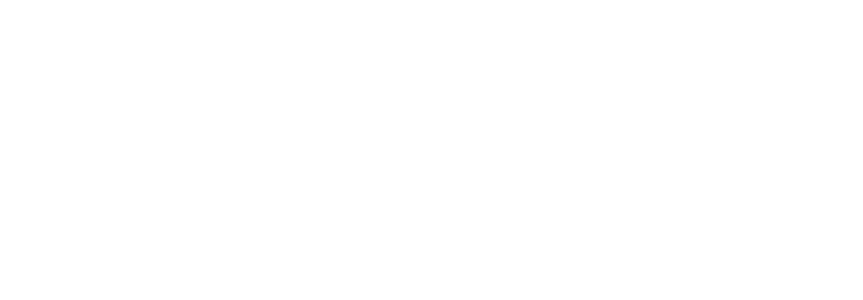
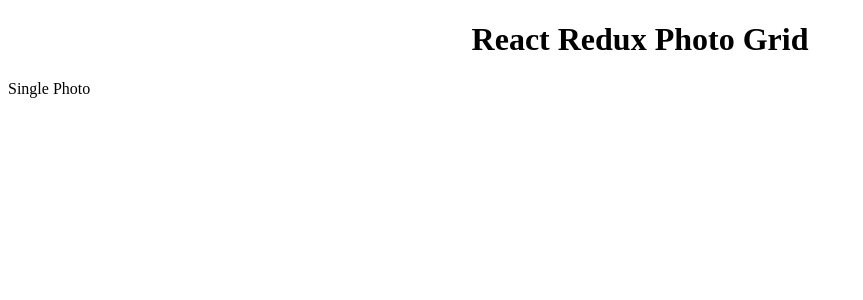
Before and after one commit to ankamsarav/react-redux-photo-grid, a React (Create React App) app: page /view/1 in a window 1280 px wide. Shown: the top 300 px of the page, without its empty margins (0-863 px from the left). Built offline with nearby package versions, Linux system fonts and the light colour scheme.

Commit message:
routes and prod server updated

```diff
--- a/package.json
+++ b/package.json
@@ -3,6 +3,8 @@
   "version": "0.1.0",
   "private": true,
   "dependencies": {
+    "express": "^4.16.3",
+    "gzippo": "^0.2.0",
     "react": "^16.4.1",
     "react-dom": "^16.4.1",
     "react-redux": "^5.0.7",
--- a/src/App.js
+++ b/src/App.js
@@ -12,7 +12,7 @@
     return (
       <BrowserRouter history={browserHistory}>
         <div className="App">
-          <Route exact path="/" component={Main} />
+            <Route path="/" component={Main} />
         </div>
       </BrowserRouter>
 
--- a/src/containers/Main.js
+++ b/src/containers/Main.js
@@ -6,13 +6,14 @@
 
 import { Route, Switch } from 'react-router-dom'
 
-const Main = (props) => {
+const Main = ({match}) => {
     return(
         <div>
             <Header />
             <Switch>
-                <Route path="/" component={PhotoGrid} />
-                <Route path="/view/:postId" component={SinglePhoto} />
+                <Route exact path={`${match.path}`} component={PhotoGrid} />
+                <Route path={`${match.path}view/:postId`} component={SinglePhoto} />
+                <Route component={render => (<div>no data </div>)} />
             </Switch>
         </div>
     )
--- a/webpack.config.js
+++ b/webpack.config.js
@@ -5,7 +5,8 @@
     entry: "./src/index.js",
     output: {
         path: path.join(__dirname, "/dist"),
-        filename: "bundle.js"
+        filename: "bundle.js",
+        publicPath: '/'
     },
     module: {
         rules:[
@@ -33,7 +34,6 @@
     },
     devServer: {
         historyApiFallback: true,
-        publicPath: '/'
     },
     plugins:[
         new HtmlWebpackPlugin({
```
Also changed, not shown: devServer.js (added, +9 -0 lines), 1 other file (tests, documents, lock files or other folders).
